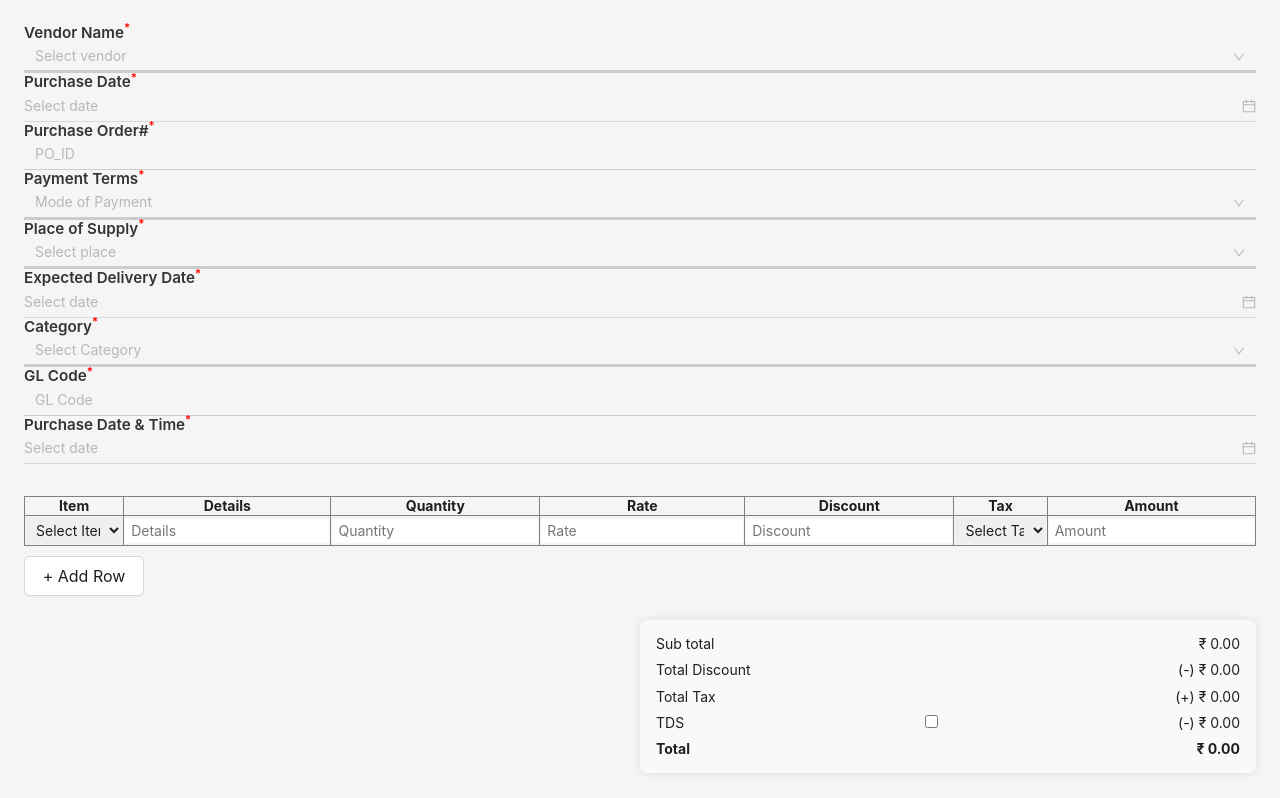
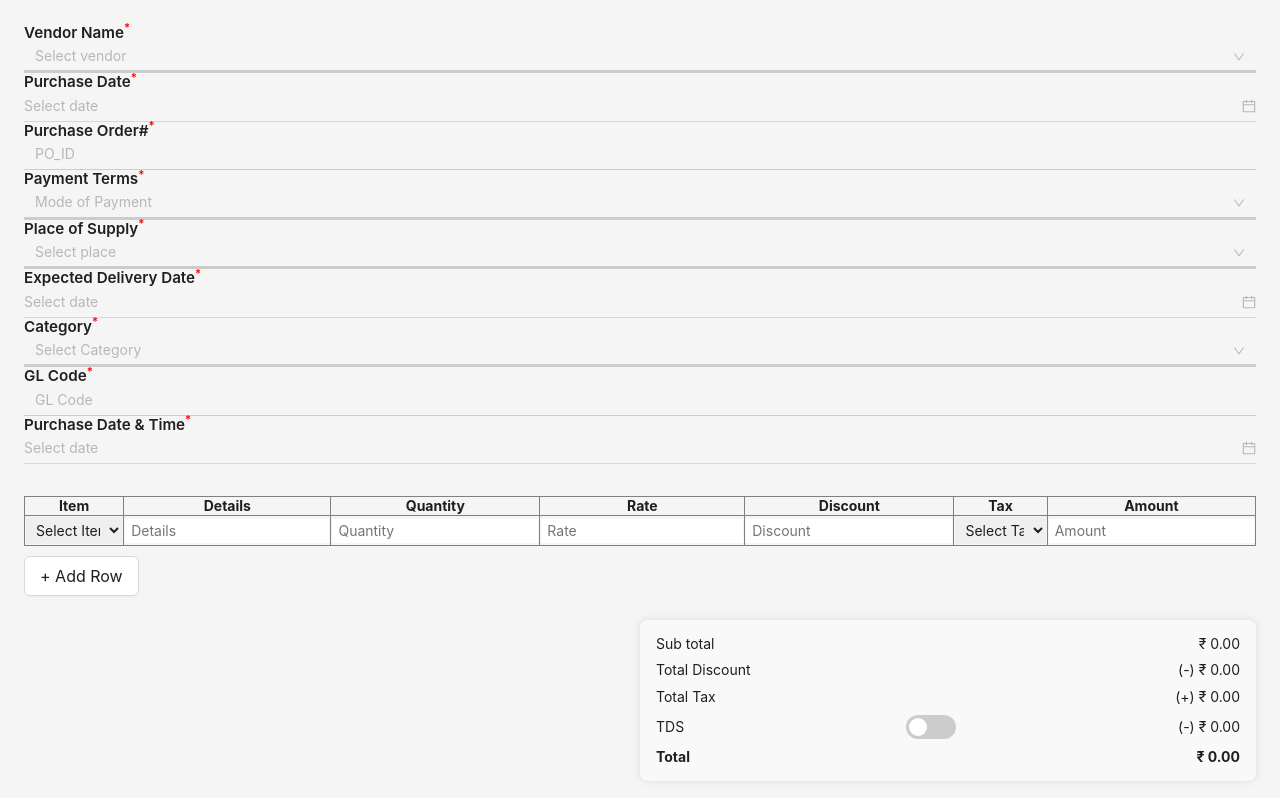
Before and after one commit to Usha-Kiran-Ramji/Purchase_Template, a React (Create React App) app: page / in a window 1280 px wide. Shown: the top 798 px of the page. Built offline with nearby package versions, Linux system fonts and the light colour scheme.

Commit message:
Update App.css

```diff
--- a/src/App.css
+++ b/src/App.css
@@ -1,9 +1,9 @@
 /* Navbar Styling */
 .navbar {
   display: flex;
-  justify-content: space-between;
+  justify-content: flex;
   align-items: center;
-  padding: 10px 30px;
+  padding:  16px;
   background-color: gray;
   color: white;
 }
@@ -13,33 +13,21 @@
   flex: 1;
   display: flex;
   align-items: center;
+  justify-content: flex-start;
 }
-
 .bill-description {
-  font-size: 14px;
-  color: green;
-  font-style: italic;
   margin: 0;
+  text-align: left;
+  font-size: 16px;
+  line-height: 1.3;;
 }
 
 /* Right Section */
 .navbar-right {
   display: flex;
   align-items: center;
+  gap: 16px;
 }
-
-/* Purchases Link */
-.navbar-link {
-  text-decoration: none;
-  color: white;
-  font-size: 18px;
-  font-weight: bold;
-  margin-right: 20px;
-  padding: 10px;
-  border-radius: 5px;
-  transition: background-color 0.3s ease;
-}
-
 .navbar-link:hover {
   background-color: #40a9ff;
 }
@@ -47,17 +35,17 @@
 /* Dropdown Styles */
 .company-name,
 .language-dropdown,
-.logout-dropdown {
+.logout-dropdown,
+.navbar-btn {
   color: white;
-  font-size: 16px;
-  padding: 10px;
-  margin-right: 20px;
+  transition: color 0.2s ease;
   cursor: pointer;
 }
 
 .company-name:hover,
 .language-dropdown:hover,
-.logout-dropdown:hover {
+.logout-dropdown:hover,
+.navbar-btn:hover {
   color: #40a9ff;
 }
 
@@ -94,7 +82,7 @@
 
 .form-item label {
   font-weight: 600;
-  color: #333;
+  color: #201f1f;
   font-size: 0.95rem;
 }
 
@@ -103,7 +91,7 @@
 }
 
 .ant-btn {
-  min-width: 120px;
+  min-width: 50px;
   height: 40px;
   font-size: 1rem;
 }
@@ -128,7 +116,7 @@
 /* Underline for DatePicker */
 .underlined-datepicker {
   border: none !important;
-  border-bottom: 1px solid #d9d9d9 !important;
+  border-bottom: 1px solid #d9d5d5 !important;
   border-radius: 0 !important;
   box-shadow: none !important;
   background-color: transparent !important;
@@ -201,7 +189,7 @@
 /* For AntD DatePicker */
 .underlined-datepicker .ant-picker {
   border: none;
-  border-bottom: 2px solid #ccc;
+  border-bottom: 2px solid #111111;
   border-radius: 0;
   background-color: transparent;
   box-shadow: none !important;
@@ -213,3 +201,159 @@
 .underlined-datepicker .ant-picker-focused {
   border-bottom: 2px solid #1890ff;
 }
+html, body {
+  height: 100%;
+  margin: 0;
+  padding: 0;
+  font-family: Arial, sans-serif;
+}
+
+.app-wrapper {
+  display: flex;
+  flex-direction: column;
+  min-height: 100vh;
+  max-width: 1200px;
+  margin: 0 auto;
+  background-color: #f5f5f5;
+}
+
+
+.purchase-form-container {
+  flex: 1;
+  padding: 24px;
+}
+/*note*/
+.note-container {
+  margin-top: 30px;
+  width: 50%;
+  padding: 16px;
+  background-color: #fafafa;
+  border: 1px solid #ddd;
+  border-radius: 10px;
+}
+
+.note-container h3 {
+  margin-bottom: 10px;
+  font-size: 18px;
+  font-weight: 600;
+  color: #333;
+}
+
+.note-textarea {
+  width: 50%;
+  min-height: 120px;
+  resize: vertical;
+  font-size: 14px;
+  padding: 10px;
+  border-radius: 8px;
+  border: 1px solid #ccc;
+  outline: none;
+  transition: border 0.3s ease;
+}
+
+.note-textarea:focus {
+  border-color: #1890ff;
+  box-shadow: 0 0 4px rgba(24, 144, 255, 0.3);
+}
+
+.file-upload-container {
+  margin-top: 24px;
+  width: 100%;
+}
+
+.file-upload-wrapper {
+  display: flex;
+  align-items: center;
+  margin-top: 8px;
+}
+
+.file-upload-text {
+  flex: 1;
+  padding: 8px;
+  font-size: 14px;
+  border: 1px solid #ccc;
+  border-radius: 4px 0 0 4px;
+  background-color: #fff;
+}
+
+.file-upload-button {
+  background-color: #1890ff;
+  color: white;
+  padding: 8px 16px;
+  font-size: 14px;
+  cursor: pointer;
+  border: 1px solid #1890ff;
+  border-left: none;
+  border-radius: 0 4px 4px 0;
+}
+
+.file-upload-input {
+  display: none;
+}
+.floating-button-group {
+  position: absolute;
+  top: 50%;
+  right: 0;
+  transform: translateY(-50%);
+  display: flex;
+  flex-direction: row;
+  gap: 12px;
+  padding: 10px;
+  background: #f0f0f0;
+  border-radius: 8px 0 0 8px;
+  box-shadow: 0 0 10px rgba(0, 0, 0, 0.1);
+  z-index: 999;
+}
+
+.inline-button-group {
+  display: flex;
+  justify-content: flex-end;
+  gap: 12px;
+  margin-top: 32px;
+  margin-right: 20px;
+  padding-bottom: 20px;
+}
+
+.switch {
+  position: relative;
+  display: inline-block;
+  width: 50px;
+  height: 24px;
+  margin: 0 12px;
+}
+
+.switch input {
+  opacity: 0;
+  width: 0;
+  height: 0;
+}
+
+.slider {
+  position: absolute;
+  cursor: pointer;
+  top: 0; left: 0;
+  right: 0; bottom: 0;
+  background-color: #ccc;
+  transition: 0.4s;
+  border-radius: 24px;
+}
+
+.slider:before {
+  position: absolute;
+  content: "";
+  height: 18px;
+  width: 18px;
+  left: 3px;
+  bottom: 3px;
+  background-color: white;
+  transition: 0.4s;
+  border-radius: 50%;
+}
+
+input:checked + .slider {
+  background-color: #4caf50;
+}
+
+input:checked + .slider:before {
+  transform: translateX(26px);
+}
```
